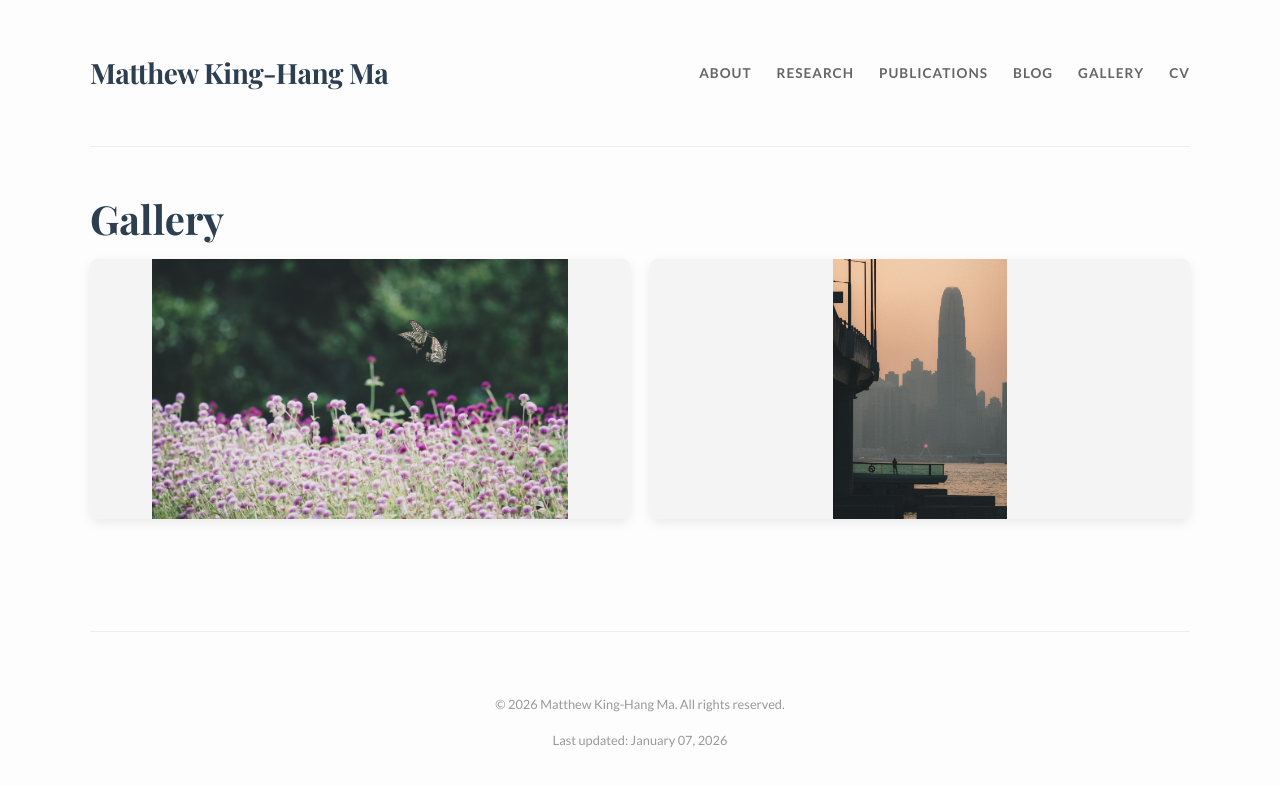
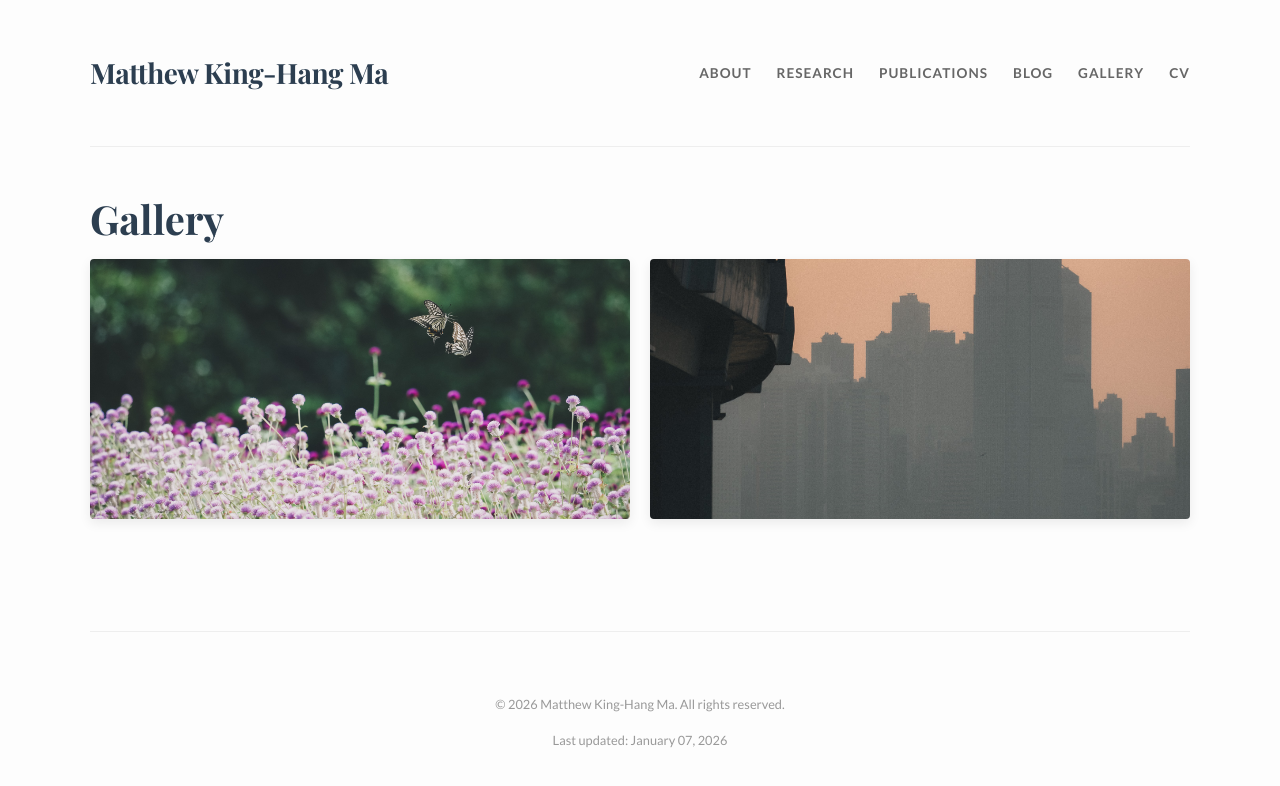
Before and after one commit to neurothew/neurothew.github.io, a Jekyll site: the page built from gallery.md, in a window 1280 px wide. Shown: the top 786 px of the page. Built offline with Jekyll 4.4.1, drawn with Linux system fonts in a browser that asks for light colours.

Commit message:
Update default.html

```diff
--- a/_layouts/default.html
+++ b/_layouts/default.html
@@ -315,11 +315,11 @@
     }
     .gallery-photo {
       width: 100%;
-      height: 260px; /* Set a fixed height for uniform rows */
-      object-fit: contain; /* Preserve aspect ratio, show full image */
-      border-radius: 8px;
+      height: 260px;
+      object-fit: cover; /* Fill the box, crop if needed */
+      border-radius: 4px; /* Subtle rounding */
       box-shadow: 0 4px 12px rgba(0,0,0,0.08);
-      background: #f4f4f4; /* Optional: subtle background for letterboxing */
+      /* background: none; Remove letterbox background */
       transition: transform 0.2s;
     }
     .gallery-photo:hover {
```
